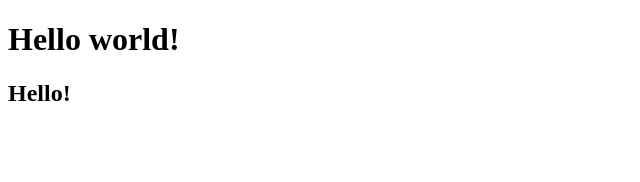
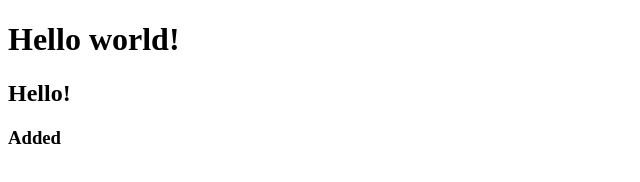
Before and after one commit to NikitaYurev/project_1, a plain HTML site: page index.html in a window 1280 px wide. Shown: the full height of the page, 0-640 px from the left. Drawn offline with Linux system fonts and the light colour scheme.

Commit message:
Added added line

```diff
--- a/index.html
+++ b/index.html
@@ -11,6 +11,7 @@
 <body>
     <h1>Hello world!</h1>
     <h2>Hello!</h2>
+    <h3>Added</h3>
 </body>
 
 </html>
```
